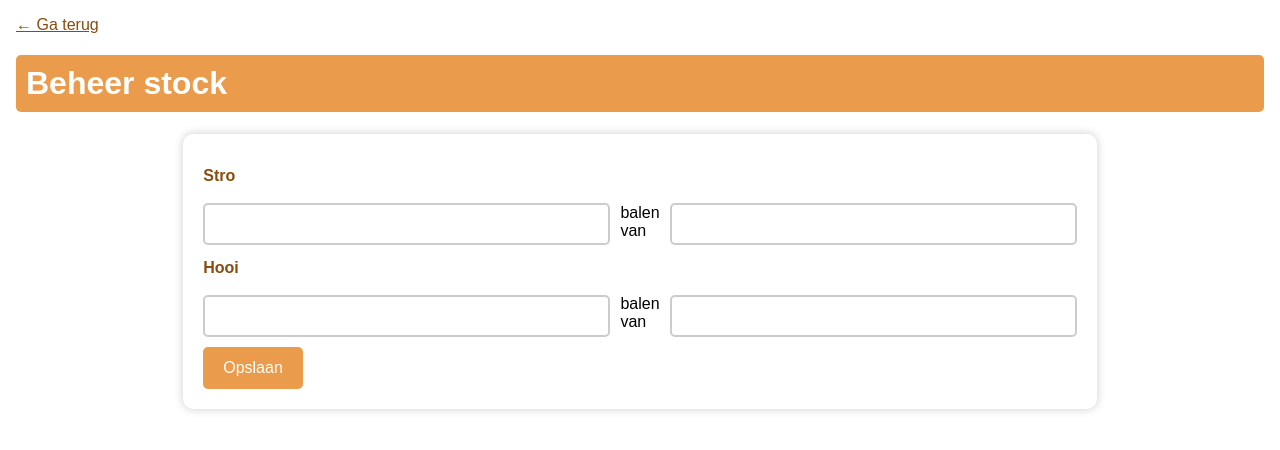
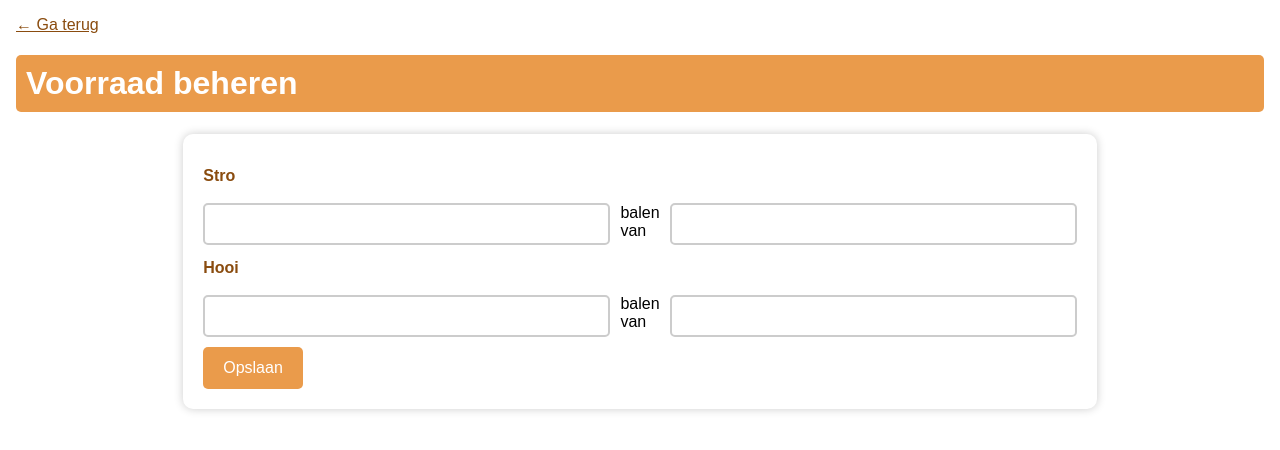
Before and after one commit to LeenVdenB/HabitTracker, a plain HTML site: page beheerStock.html in a window 1280 px wide. Drawn offline with nearby package versions, Linux system fonts and the light colour scheme.

Commit message:
fix: fixed different names of pages to be consistent

```diff
--- a/beheerStock.html
+++ b/beheerStock.html
@@ -12,7 +12,7 @@
     <nav>
       <a href="detail.html">← Ga terug</a>
     </nav>
-    <h1>Beheer stock</h1>
+    <h1>Voorraad beheren</h1>
     <div class="stockContainer">
       <h2>Stro</h2>
       <div class="beheer">
```
Also changed, not shown: index.html (+1 -1 lines).
